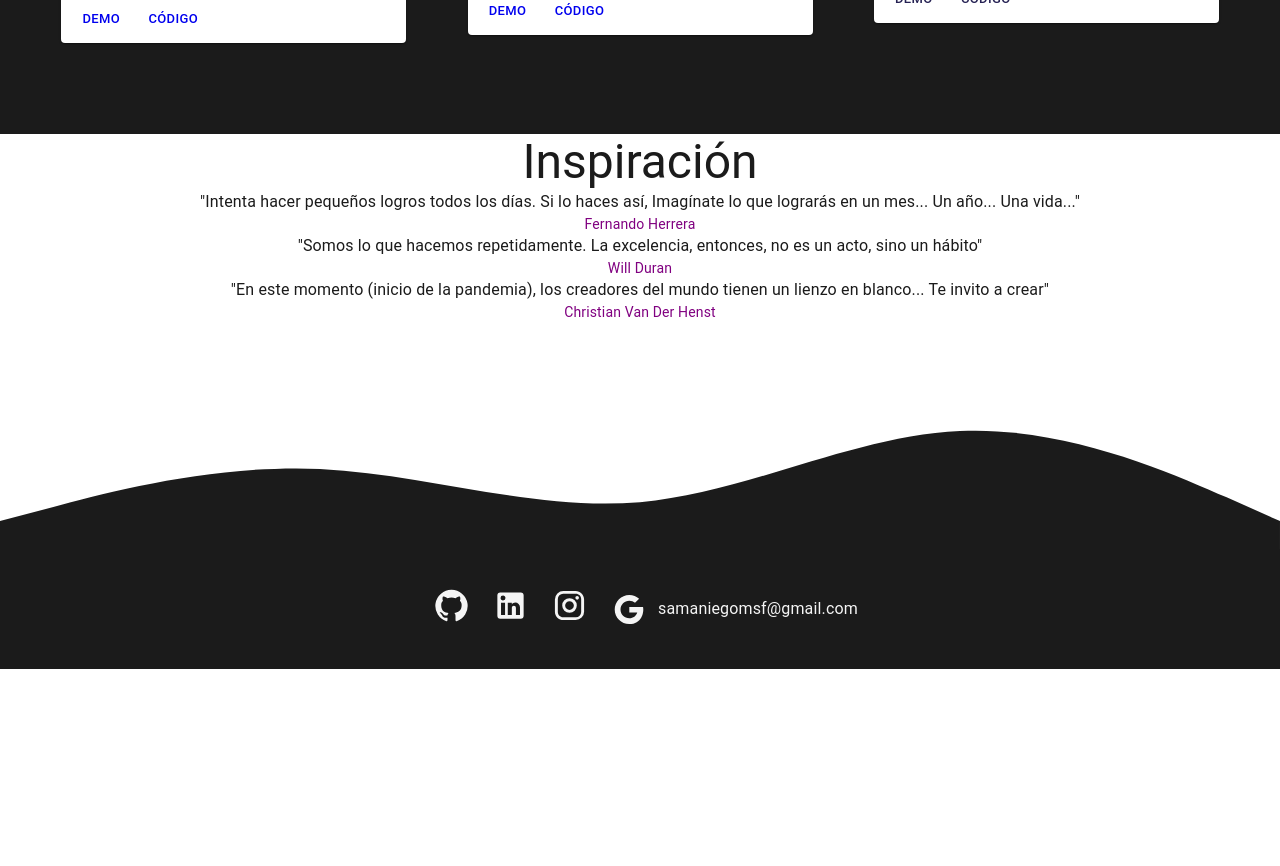
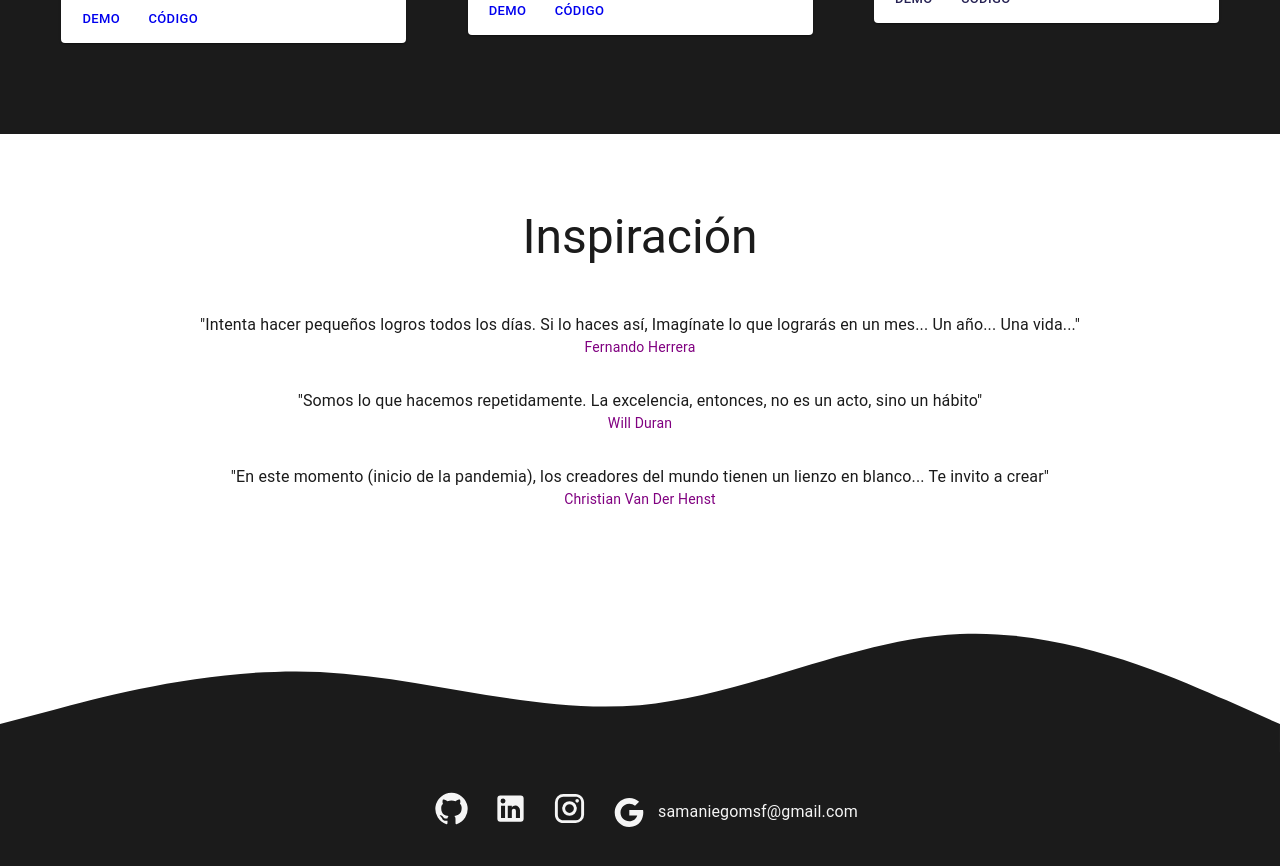
Before and after one commit to EduardoMsf/eduardo-samaniego, a React (Vite) app: page / in a window 1280 px wide. Shown: the part 1480-2346 px from the top of the page. Before the commit the page ends 2149 px from the top, so only its background shows below. Built offline with nearby package versions, Linux system fonts and the light colour scheme.

Commit message:
Ajustes a Quotes

```diff
--- a/src/App.jsx
+++ b/src/App.jsx
@@ -21,16 +21,16 @@ export const App = () => {
           <Grid item sx={{height:'auto'}}>
             <svg xmlns="http://www.w3.org/2000/svg" viewBox="0 0 1440 140"><path fill="#1B1B1B" fillOpacity="1" d="M0,32L1440,128L1440,0L0,0Z"></path></svg>
           </Grid>
-          <Grid item sx={{}}>
+          <Grid item >
             <About />
           </Grid>
           <Grid item sx={{backgroundColor:'#1B1B1B'}}>
             <Projects />
           </Grid>
-          <Grid item sx={{}}>
+          <Grid item >
             <Quotes />
           </Grid>
-          <Grid item sx={{}}>
+          <Grid item >
             <svg xmlns="http://www.w3.org/2000/svg" viewBox="0 0 1440 310"><path fill="#1b1b1b" fillOpacity="1"   d="M0,224L60,208C120,192,240,160,360,165.3C480,171,600,213,720,202.7C840,192,960,128,1080,122.7C1200,117,  1320,171,1380,197.3L1440,224L1440,320L1380,320C1320,320,1200,320,1080,320C960,320,840,320,720,320C600,320,  480,320,360,320C240,320,120,320,60,320L0,320Z"></path>
             </svg>
           </Grid>
--- a/src/components/Quotes.jsx
+++ b/src/components/Quotes.jsx
@@ -3,11 +3,11 @@ import { Grid, Typography } from "@mui/material"
 
 export const Quotes = () => {
   return (
-    <Grid container display='grid' justifyContent='center' sx={{}} color='whitesmoke' id='Quotes'>
-      <Grid item>
+    <Grid container display='grid' justifyContent='center' alignItems='center' sx={{paddingTop: '75px'}} color='whitesmoke' id='Quotes'>
+      <Grid item sx={{paddingBottom:'32px'}}>
         <Typography variant="h3" align="center" sx={{color:'#1b1b1b'}}>Inspiración</Typography>
       </Grid>
-      <Grid item>
+      <Grid item sx={{padding:'16px 0'}}>
         <Typography variant="body1" align="center" sx={{color:'#1b1b1b'}}>
           "Intenta hacer pequeños logros todos los días. Si lo haces así, Imagínate lo que lograrás en un mes... Un año... Una vida..."
         </Typography>
@@ -15,7 +15,7 @@ export const Quotes = () => {
           Fernando Herrera
         </Typography>
       </Grid>
-      <Grid item>
+      <Grid item sx={{padding:'16px 0'}}>
         <Typography variant="body1" align="center" sx={{color:'#1b1b1b'}}>
         "Somos lo que hacemos repetidamente. La excelencia, entonces, no es un acto, sino un hábito"
         </Typography>
@@ -23,7 +23,7 @@ export const Quotes = () => {
           Will Duran
         </Typography>
       </Grid>
-      <Grid item>
+      <Grid item sx={{padding:'16px 0'}}>
         <Typography variant="body1" align="center" sx={{color:'#1b1b1b'}}>
         "En este momento (inicio de la pandemia), los creadores del mundo tienen un lienzo en blanco... Te invito a crear"
         </Typography>
```
